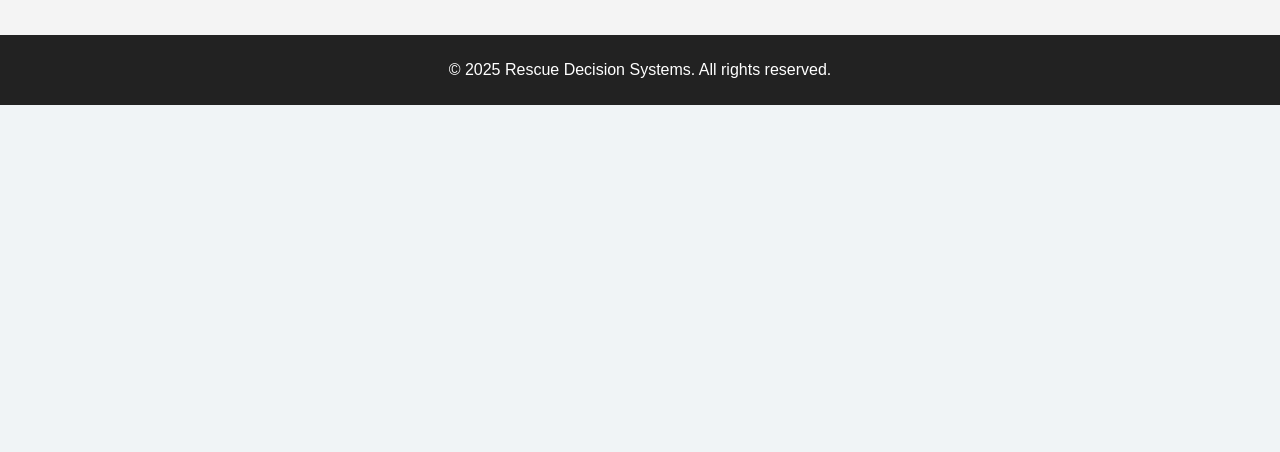
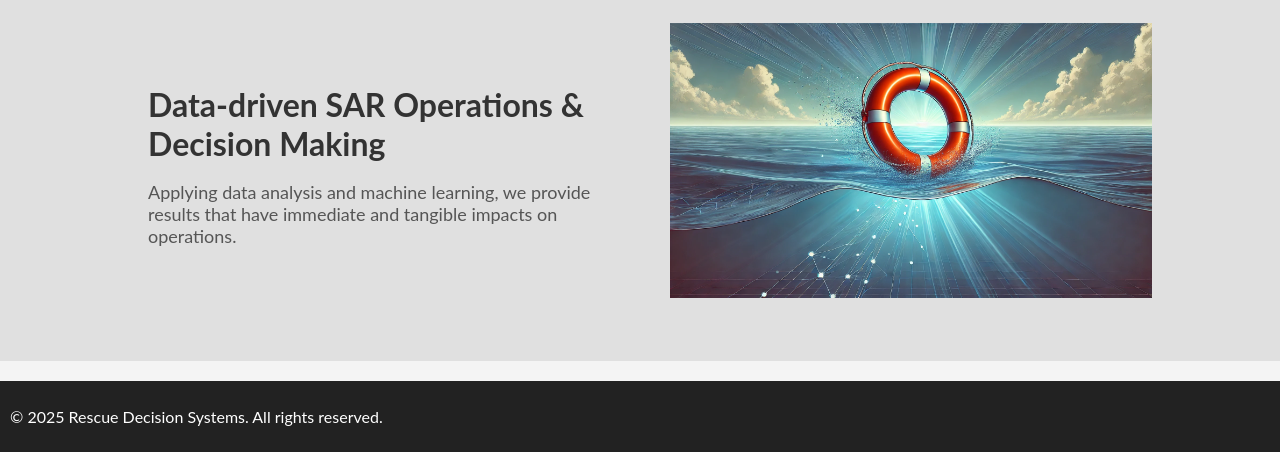
Before and after one commit to gehiggins/RescueDecisionSystems, a Flask app: template flask_app/templates/index.html in a window 1280 px wide. Shown: the part 764-1216 px from the top of the page. Before the commit the page ends 869 px from the top, so only its background shows below. Run offline with Flask 3, Linux system fonts and the light colour scheme; the template is opened without the code that fills it, so the values that code supplies are empty.

Commit message:
update_v1

```diff
--- /dev/null
+++ b/flask_app/static/css/index.css
@@ -0,0 +1,56 @@
+/* index.css: Styles specific to the index page */
+
+.header-title {
+    font-size: 48px;
+    font-weight: bold;
+    line-height: 1.2;
+    margin: 0;
+    padding-left: 20px;
+    text-transform: uppercase;
+    display: flex;
+    flex-direction: column;
+}
+
+.section-light, .section-dark {
+    width: 100%;
+    padding: 60px 0;
+    display: flex;
+    align-items: center;
+    justify-content: center;
+}
+
+.section-light {
+    background-color: #ffffff;
+    flex-direction: row;
+}
+
+.section-dark {
+    background-color: #e0e0e0;
+    flex-direction: row-reverse;
+}
+
+.section-content {
+    display: flex;
+    align-items: center;
+    justify-content: space-between;
+    max-width: 80%;
+    margin: auto;
+    gap: 20px;
+}
+
+.section-text {
+    flex: 1;
+    text-align: left;
+    padding: 20px;
+}
+
+.section-title {
+    font-size: 32px;
+    font-weight: bold;
+    margin-bottom: 10px;
+}
+
+.section-description {
+    font-size: 18px;
+    color: #555;
+}
--- a/flask_app/static/css/styles.css
+++ b/flask_app/static/css/styles.css
@@ -1,21 +1,46 @@
+/* Global styles.css: Applies to all pages */
+
 body {
-    font-family: Arial, sans-serif;
+    font-family: 'Lato', sans-serif;
     margin: 0;
     padding: 0;
     background-color: #f4f4f4;
     color: #333;
-    text-align: center;
 }
 
 header {
-    background: #004466;
+    background: url("{{ url_for('static', filename='images/RDS_lifering_index_top.webp') }}") no-repeat center center;
+    background-size: cover;
     color: white;
-    padding: 20px;
+    padding: 60px 20px;
+    text-align: left;
+    display: flex;
+    flex-direction: column;
+    justify-content: space-between;
+    height: 200px;
+}
+
+.header-title {
+    font-size: 48px;
+    font-weight: bold;
+    line-height: 1.2;
+    margin: 0;
+    padding-left: 20px;
+    text-transform: uppercase;
+    display: flex;
+    flex-direction: column;
+}
+
+nav {
+    width: 100%;
+    text-align: center;
+    padding-bottom: 10px;
 }
 
 nav ul {
     list-style: none;
     padding: 0;
+    margin: 0;
 }
 
 nav ul li {
@@ -30,7 +55,62 @@ nav ul li a {
 }
 
 main {
+    padding: 0;
+}
+
+/* Full-width alternating section backgrounds */
+.section-light, .section-dark {
+    width: 100%;
+    padding: 60px 0;
+    display: flex;
+    align-items: center;
+    justify-content: center;
+}
+
+.section-light {
+    background-color: #ffffff;
+    flex-direction: row;
+}
+
+.section-dark {
+    background-color: #e0e0e0;
+    flex-direction: row-reverse;
+}
+
+.section-content {
+    display: flex;
+    align-items: center;
+    justify-content: space-between;
+    max-width: 80%;
+    margin: auto;
+    gap: 20px;
+}
+
+.section-text {
+    flex: 1;
+    text-align: left;
     padding: 20px;
+}
+
+.section-title {
+    font-size: 32px;
+    font-weight: bold;
+    margin-bottom: 10px;
+}
+
+.section-description {
+    font-size: 18px;
+    color: #555;
+}
+
+.section-image {
+    flex: 1;
+    text-align: center;
+}
+
+.section-image img {
+    max-width: 100%;
+    height: auto;
 }
 
 .cta-button {
--- a/flask_app/templates/index.html
+++ b/flask_app/templates/index.html
@@ -7,15 +7,21 @@
     <title>Rescue Decision Systems</title>
     <meta name="author" content="Rescue Decision Systems" />
 
-    <!-- Removed references to GoDaddy and external resources -->
+    <!-- Link to global styles.css -->
     <link rel="stylesheet" href="{{ url_for('static', filename='styles.css') }}">
+    <!-- Link to index-specific styles -->
+    <link rel="stylesheet" href="{{ url_for('static', filename='index.css') }}">
 
     <!-- Favicon -->
     <link rel="icon" href="{{ url_for('static', filename='favicon.ico') }}">
 </head>
 <body>
     <header>
-        <h1>Rescue Decision Systems</h1>
+        <h1 class="header-title">
+            <span>Rescue</span>
+            <span>Decision</span>
+            <span>Systems</span>
+        </h1>
         <nav>
             <ul>
                 <li><a href="/">Home</a></li>
@@ -25,16 +31,29 @@
     </header>
 
     <main>
-        <section>
-            <h2>Unlocking the Potential in Search and Rescue Data</h2>
-            <p>Customized solutions to support Rescue Coordination Center (RCC) operations.</p>
-            <a href="/sarsat-analysis" class="cta-button">Get Started</a>
+        <section class="section-light">
+            <div class="section-content">
+                <div class="section-text">
+                    <h2 class="section-title">Unlocking the Potential in Search and Rescue Data</h2>
+                    <p class="section-description">Customized solutions to support Rescue Coordination Center (RCC) operations.</p>
+                    <a href="/sarsat-analysis" class="cta-button">Get Started</a>
+                </div>
+                <div class="section-image">
+                    <img src="{{ url_for('static', filename='images/RDS_lifering_index_top.webp') }}" alt="Lifering Image">
+                </div>
+            </div>
         </section>
 
-        <section>
-            <h2>Data-driven SAR Operations & Decision Making</h2>
-            <img src="{{ url_for('static', filename='search_rescue.jpg') }}" alt="Search and Rescue Operations">
-            <p>Applying data analysis and machine learning, we provide results that have immediate and tangible impacts on operations.</p>
+        <section class="section-dark">
+            <div class="section-content">
+                <div class="section-text">
+                    <h2 class="section-title">Data-driven SAR Operations & Decision Making</h2>
+                    <p class="section-description">Applying data analysis and machine learning, we provide results that have immediate and tangible impacts on operations.</p>
+                </div>
+                <div class="section-image">
+                    <img src="{{ url_for('static', filename='images/RDS_lifering_index_top.webp') }}" alt="Lifering Image">
+                </div>
+            </div>
         </section>
     </main>
 
```
Also changed, not shown: flask_app/static/css/sarsat-analysis.css (added, +46 -0 lines).
